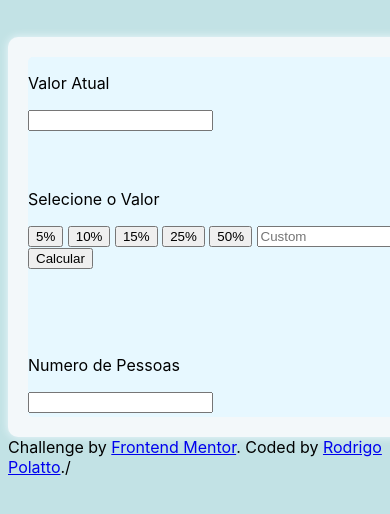
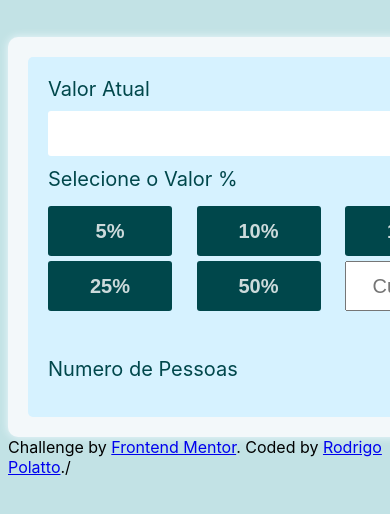
Before and after one commit to RtyC77/Tip-Calculator-Project, a plain HTML site: page Calculadora De Moeda/index.html in a window 390 px wide. Shown: the top 514 px of the page. Drawn offline with Linux system fonts and the light colour scheme.

Commit message:
Tip-Calculator Backup03
Modelo de desktop finalizado agora é só fazer o site ficar responsivo

```diff
--- a/Calculadora De Moeda/index.html
+++ b/Calculadora De Moeda/index.html
@@ -8,25 +8,26 @@
   <title>Tip calculator app</title>
 
 </head>
-<body>
+<body onload="botaoHidden()">
 <main id="principal">
   <div id="conteudoEsquerda">
     <div class="valorGorgeta">
       <p>Valor Atual</p>
       <input type="text" name="valorAtual" id="valorAtual">
     </div>
-    <div class="selecaoValor">
-      <p>Selecione o Valor</p>
-      <input onclick="calc(5)" type="button" value="5%">
-      <input onclick="calc(10)" type="button" value="10%">
-      <input onclick="calc(15)" type="button" value="15%">
-      <input onclick="calc(25)" type="button" value="25%">
-      <input onclick="calc(50)" type="button" value="50%">
-      <input type="text" id="valorCustom" placeholder="Custom">
-      <input onclick="calcCustom()" id="buttonCustom" type="button" value="Calcular">
-    </div>
+      <div class="selecaoValor">
+        <p>Selecione o Valor %</p>
+        <input class="botao" onclick="calc(5)" type="button" value="5%">
+        <input class="botao" onclick="calc(10)" type="button" value="10%">
+        <input class="botao" onclick="calc(15)" type="button" value="15%">
+        <input class="botao" onclick="calc(25)" type="button" value="25%">
+        <input class="botao" onclick="calc(50)" type="button" value="50%">
+        <input class="custom" type="text" id="valorCustom" placeholder="Custom">
+        <input class="hidden" onclick="calcCustom()" id="buttonCustom" type="button" value="Calcular">
+      </div>
     <div class="quantidadePessoas">
       <p>Numero de Pessoas</p>
+
       <input id="qtdPessoas" type="text">
     </div>
   </div>
--- a/Calculadora De Moeda/script.js
+++ b/Calculadora De Moeda/script.js
@@ -1,3 +1,4 @@
+
 function limpar() {
     //Setando valor por valor = ""
     document.getElementById("valorAtual").value = "";
--- a/Calculadora De Moeda/style.css
+++ b/Calculadora De Moeda/style.css
@@ -25,19 +25,125 @@ body{
     width: 460px;
     height: 360px;
     margin: 20px;
-    background-color: #e7f8ff;
+    background-color: #d6f2ff;
 }
+/*Estilo do topo do conteudo da esquerda*/
     .valorGorgeta{
+        margin-bottom: -30px;
         width: 460px;
         height: 100px;
     }
 
-    .selecaoValor{
-        height: 150px;
+    .valorGorgeta p{
+        color: #00474b;
+        margin-left: 20px;
+        font-size: 20px;
     }
 
+    #valorAtual{
+        border-radius: 3px;
+        text-align: right;
+        border: 0;
+        margin-left: 20px;
+        margin-top: -10px;
+        padding: 5px;
+        font-size: 30px;
+        height: 35px;
+        width: 410px;
+        box-shadow: none;
+    }
+
+    #valorAtual:focus{
+        outline: none !important;
+        border: 0.5px solid #00474b;
+    }
+
+/*Estilo do meio do conteudo da esquerda*/
+
+    .selecaoValor{
+        width: 460px;
+        height: 150px;
+        margin-bottom: 20px;
+    }
+
+    .selecaoValor p{
+        color: #00474b;
+        margin-left: 20px;
+        margin-bottom: 10px;
+        font-size: 20px;
+    }
+
+    .botao{
+        text-align: center;
+        width: 124px;
+        margin-left: 20px;
+        margin-top: 5px;
+        height: 50px;
+        border-radius: 3px;
+        cursor: pointer;
+        font-weight: bold;
+        font-size: 20px;
+        color: rgba(255, 255, 255, 0.8);
+        border: none;
+        background-color: #00474b;
+        transition: 0.5s;
+    }
+    .botao:hover{
+        color: #00474b;
+        background-color: rgba(255, 255, 255, 0.8);
+    }
+
+    .custom{
+        font-size: 20px;
+        text-align: center;
+        width: 116px;
+        margin-left: 20px;
+        height: 44px;
+
+    }
+
+    .hidden{
+        cursor: pointer;
+        border: none;
+        background-color: #00474b;
+        color: rgba(255, 255, 255, 0.8);
+        border-radius: 3px;
+        margin-left: 317px;
+        width: 124px;
+        visibility: hidden;
+        transition: visibility 2s linear 300ms, opacity 100ms;
+        transition: 0.5s;
+    }
+    .hidden:hover{
+        color: #00474b;
+        background-color: rgba(255, 255, 255, 0.8);
+    }
+
+    .custom:focus + .hidden{
+        visibility: visible;
+    }
+
+/*Estilo do final do conteudo da esquerda*/
     .quantidadePessoas{
-        height: 100px;
+        width: 460px;
+        height: 80px;
+    }
+    .quantidadePessoas p{
+        float: left;
+        color: #00474b;
+        margin-left: 20px;
+        vertical-align: middle;
+        margin-bottom: 10px;
+        font-size: 20px;
+    }
+
+    #qtdPessoas{
+        font-size: 30px;
+        height: 50px;
+        width: 50px;
+        margin-bottom: 20px;
+        margin-right: 20px;
+        float: right;
     }
 
 #conteudoDireita{
```
